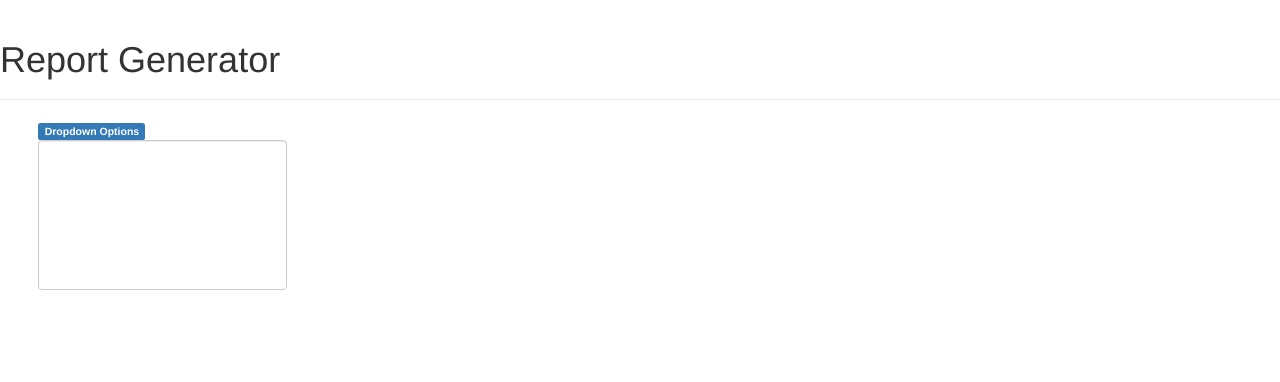
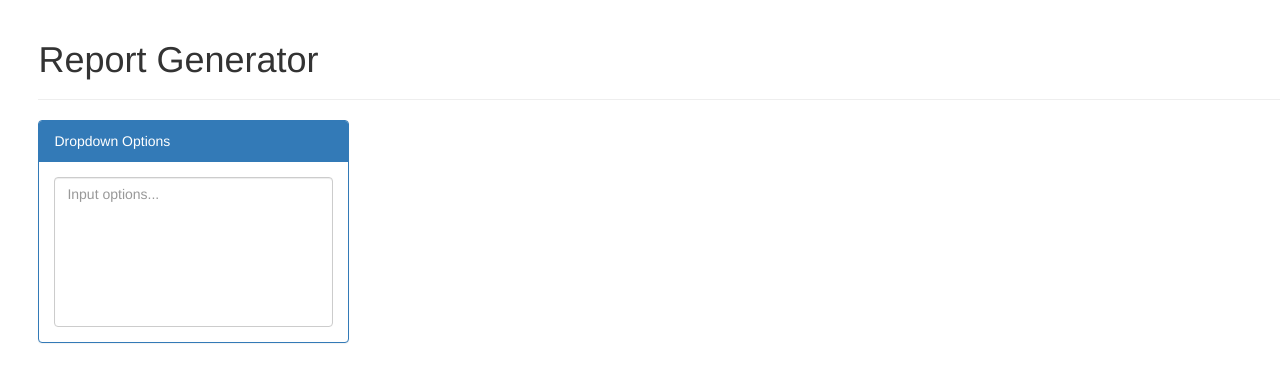
Before and after one commit to zvanuum/ReportGenerator, a React (Create React App) app: page / in a window 1280 px wide. Shown: the top 382 px of the page. Built offline with nearby package versions, Linux system fonts and the light colour scheme.

Commit message:
Keep input as options for future use

```diff
--- /dev/null
+++ b/src/components/DropdownOptionsInputPanel.js
@@ -0,0 +1,27 @@
+import React from 'react';
+import { FormControl, OverlayTrigger, Panel, Popover } from 'react-bootstrap';
+
+const DropdownOptionsInputPanel = (props) => {
+    console.log(props.onChange);
+    return (<Panel bsStyle="primary" style={{ 'width': '25%' }}>
+        <Panel.Heading>Dropdown Options</Panel.Heading>
+        <Panel.Body>
+            <OverlayTrigger
+                placement="right"
+                overlay={(<Popover id="popover">Each line will appear as an option.</Popover>)}
+            >
+                <FormControl
+                    onChange={(e) => props.onChange(e)}
+                    componentClass="textarea"
+                    placeholder="Input options..."
+                    style={{
+                        'resize': 'none',
+                        'height': '150px'
+                    }}
+                />
+            </OverlayTrigger>
+        </Panel.Body>
+    </Panel>)
+}
+
+export default DropdownOptionsInputPanel;
--- a/src/containers/Header.js
+++ b/src/containers/Header.js
@@ -1,31 +1,22 @@
 import React, { Component } from 'react';
 import { connect } from 'react-redux';
 import PropTypes from 'prop-types';
-import { FormControl, Label, OverlayTrigger, PageHeader, Panel, Popover } from 'react-bootstrap';
+import { PageHeader } from 'react-bootstrap';
+
+import DropdownOptionsInputPanel from '../components/DropdownOptionsInputPanel';
 
 import { addDropdownOptions } from '../actions/actions';
 
 class Header extends Component {
+    handleDropdownOptionsInputChange = (event) => {
+        this.props.addToDropdown(event.target.value.split("\n").filter(option => option));
+    }
+
     render() {
         return (
-            <div>
+            <div style={{ 'marginLeft': "3%" }}>
                 <PageHeader>Report Generator</PageHeader>
-                <div style={{ 'marginLeft': "3%" }}>
-                    <Label bsStyle="primary">Dropdown Options</Label>
-                    <OverlayTrigger
-                        placement="right"
-                        overlay={(<Popover>Each line will appear as an option.</Popover>)}
-                    >
-                        <FormControl
-                            componentClass="textarea"
-                            style={{
-                                'resize': 'none',
-                                'width': '20%',
-                                'height': '150px'
-                            }}
-                        />
-                    </OverlayTrigger>
-                </div>
+                <DropdownOptionsInputPanel onChange={this.handleDropdownOptionsInputChange}/>
             </div>
         );
     }
@@ -46,7 +37,7 @@ function mapStateToProps(state) {
 
 function mapDispatchToProps(dispatch) {
     return {
-        addToDropdown: (options) => dispatch(addDropdownOptions(['test']))
+        addToDropdown: (options) => dispatch(addDropdownOptions(options))
     };
 }
 
--- a/src/reducers/reducers.js
+++ b/src/reducers/reducers.js
@@ -1,15 +1,9 @@
 import { ADD_TO_DROPDOWN_OPTIONS } from '../actions/actionTypes'
 
 export function dropdownOptions(state = [], action) {
-    let newState = new Set(state);
-
     switch (action.type) {
         case ADD_TO_DROPDOWN_OPTIONS:
-            for (let option of action.data) {
-                newState.add(option);
-            }
-
-            return Array.from(newState);
+            return action.data;
         default:
             return state;
     }
```
